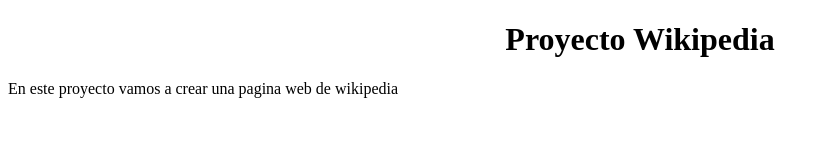
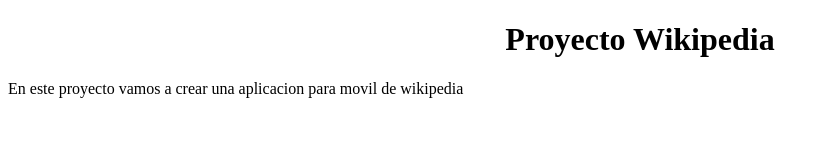
Before and after one commit to Jaime2273/WIKIPEDIA, a plain HTML site: page index.html in a window 1280 px wide. Shown: the whole page, without its empty margins (0-829 px from the left). Drawn offline with Linux system fonts and the light colour scheme.

Commit message:
Update index.html

```diff
--- a/index.html
+++ b/index.html
@@ -11,7 +11,7 @@
 }
 </style>
 <h1>Proyecto Wikipedia </h1>
-<p>En este proyecto vamos a crear una pagina web de wikipedia </p>
+<p>En este proyecto vamos a crear una aplicacion para movil de wikipedia </p>
 
 </body>
 </html>
```
